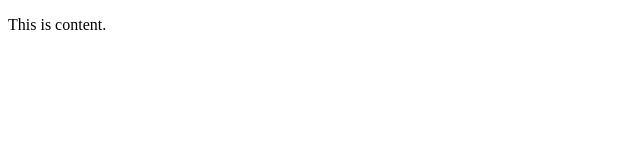
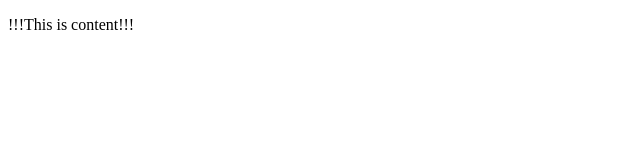
Before and after one commit to ComBo808/coolapp, a website: page public/about.html in a window 1280 px wide. Shown: the full height of the page, 0-640 px from the left. Drawn offline with Linux system fonts and the light colour scheme.

Commit message:
nerfthis

```diff
--- a/public/about.html
+++ b/public/about.html
@@ -4,7 +4,7 @@
 		<title></title>
 	</head>
 	<body>
-		<p>This is content.</p>
+		<p>!!!This is content!!!</p>
 
 	</body>
 
```
